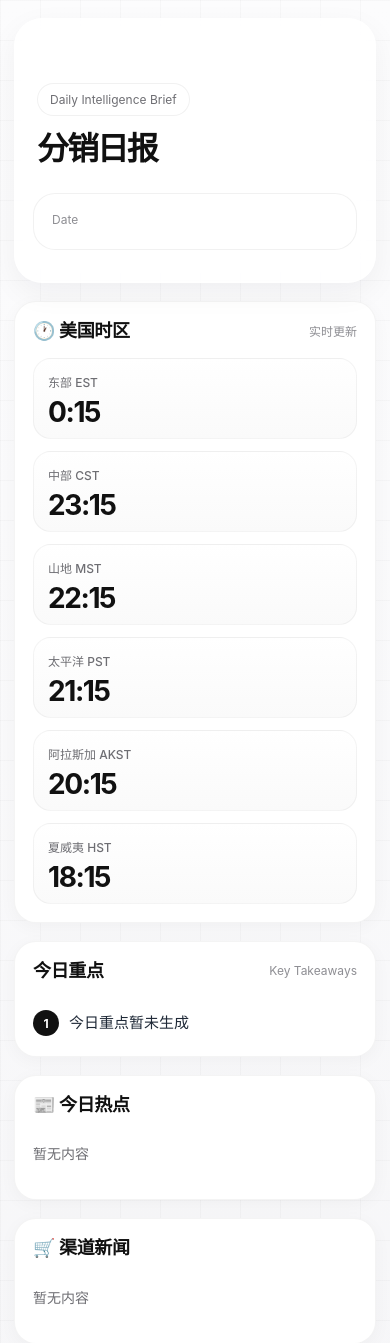
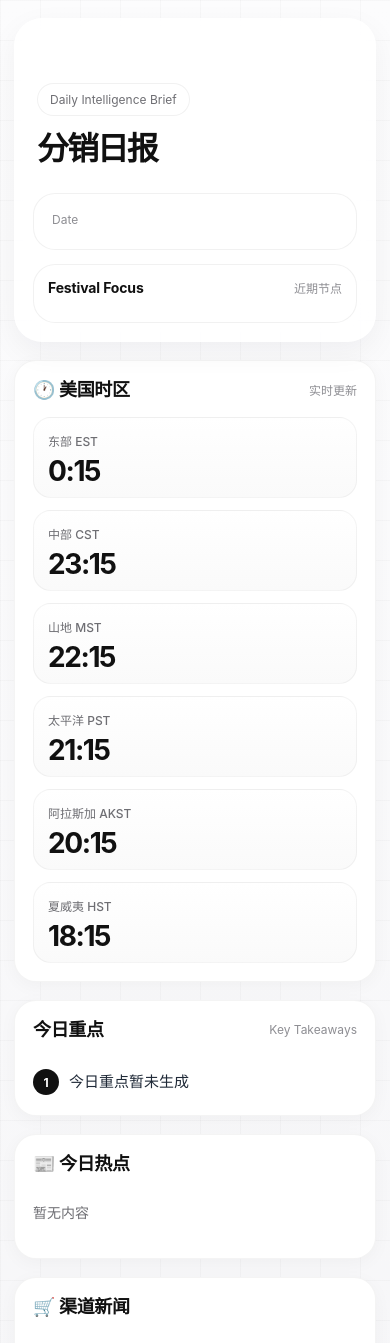
Before and after one commit to iven649/daily-report, a Python web app: template templates/index.html.j2 in a window 390 px wide. Shown: the top 1343 px of the page. Run offline with Jinja, Linux system fonts and the light colour scheme; the template is opened without the code that fills it, so the values that code supplies are empty.

Commit message:
Update index.html.j2

```diff
--- a/templates/index.html.j2
+++ b/templates/index.html.j2
@@ -7,7 +7,6 @@
   <style>
     :root {
       --bg: #f5f5f7;
-      --bg-soft: #fafafb;
       --card: rgba(255, 255, 255, 0.86);
       --card-solid: #ffffff;
       --text: #111111;
@@ -24,7 +23,6 @@
       --radius-sm: 12px;
       --link: #171717;
       --link-hover: #4b5563;
-      --accent: #111111;
       --tag-bg: #f3f4f6;
       --tag-text: #4b5563;
     }
@@ -139,29 +137,107 @@
       letter-spacing: -0.04em;
     }
 
-    .festival-list {
-      display: flex;
-      flex-wrap: wrap;
-      gap: 12px;
+    .festival-panel {
+      background: rgba(255,255,255,0.74);
+      border: 1px solid rgba(17,17,17,0.06);
+      border-radius: var(--radius-xl);
+      padding: 16px;
     }
 
-    .festival-pill {
-      display: inline-flex;
+    .festival-panel-head {
+      display: flex;
       align-items: center;
-      gap: 8px;
-      padding: 12px 14px;
-      border-radius: 999px;
-      background: #111111;
-      color: #ffffff;
-      font-size: 14px;
-      font-weight: 600;
-      box-shadow: 0 8px 18px rgba(17,17,17,0.12);
-      transition: transform 0.16s ease, opacity 0.16s ease;
+      justify-content: space-between;
+      margin-bottom: 12px;
     }
 
-    .festival-pill:hover {
+    .festival-panel-title {
+      font-size: 14px;
+      font-weight: 700;
+      letter-spacing: -0.01em;
+    }
+
+    .festival-panel-sub {
+      font-size: 12px;
+      color: var(--muted-2);
+    }
+
+    .festival-focus-list {
+      display: flex;
+      flex-direction: column;
+      gap: 10px;
+    }
+
+    .festival-focus-item {
+      display: flex;
+      align-items: center;
+      justify-content: space-between;
+      gap: 12px;
+      padding: 12px 12px;
+      border-radius: 16px;
+      background: linear-gradient(180deg, #ffffff 0%, #fafafa 100%);
+      border: 1px solid var(--line-soft);
+      transition: transform 0.15s ease, box-shadow 0.15s ease, border-color 0.15s ease;
+    }
+
+    .festival-focus-item:hover {
       transform: translateY(-1px);
-      opacity: 0.95;
+      box-shadow: 0 12px 24px rgba(15, 23, 42, 0.05);
+      border-color: rgba(17,17,17,0.08);
+    }
+
+    .festival-focus-left {
+      display: flex;
+      align-items: center;
+      gap: 12px;
+      min-width: 0;
+    }
+
+    .festival-focus-icon {
+      width: 42px;
+      height: 42px;
+      border-radius: 14px;
+      display: flex;
+      align-items: center;
+      justify-content: center;
+      background: #f7f7f8;
+      border: 1px solid var(--line-soft);
+      font-size: 20px;
+      flex-shrink: 0;
+    }
+
+    .festival-focus-meta {
+      min-width: 0;
+    }
+
+    .festival-focus-name {
+      font-size: 14px;
+      font-weight: 700;
+      line-height: 1.3;
+      margin-bottom: 3px;
+    }
+
+    .festival-focus-type {
+      font-size: 12px;
+      color: var(--muted);
+    }
+
+    .festival-focus-right {
+      text-align: right;
+      flex-shrink: 0;
+    }
+
+    .festival-focus-count {
+      font-size: 24px;
+      line-height: 1;
+      font-weight: 720;
+      letter-spacing: -0.04em;
+    }
+
+    .festival-focus-unit {
+      font-size: 12px;
+      color: var(--muted);
+      margin-top: 4px;
     }
 
     .dashboard-row {
@@ -503,12 +579,16 @@
         grid-template-columns: 1fr;
       }
 
-      .festival-list {
-        gap: 10px;
+      .festival-panel {
+        padding: 14px;
       }
 
-      .festival-pill {
-        font-size: 13px;
+      .festival-focus-item {
+        padding: 11px 11px;
+      }
+
+      .festival-focus-count {
+        font-size: 22px;
       }
 
       .news-title {
@@ -529,7 +609,6 @@
 <body>
   <div class="page">
 
-    <!-- 顶部 -->
     <div class="glass hero">
       <div class="hero-main">
         <div class="eyebrow">
@@ -544,18 +623,42 @@
           <div class="date-value">{{ date }}</div>
         </div>
 
-        <div class="festival-list">
-          {% for f in festival_cards %}
-          <a class="festival-pill" href="{{ f.slug }}.html">
-            <span>{{ f.icon }}</span>
-            <span>{{ f.name }} {{ f.countdown }}天</span>
-          </a>
-          {% endfor %}
+        <div class="festival-panel">
+          <div class="festival-panel-head">
+            <div class="festival-panel-title">Festival Focus</div>
+            <div class="festival-panel-sub">近期节点</div>
+          </div>
+
+          <div class="festival-focus-list">
+            {% for f in festival_cards %}
+            <a class="festival-focus-item" href="{{ f.slug }}.html">
+              <div class="festival-focus-left">
+                <div class="festival-focus-icon">{{ f.icon }}</div>
+                <div class="festival-focus-meta">
+                  <div class="festival-focus-name">{{ f.name }}</div>
+                  <div class="festival-focus-type">
+                    {% if f.market == "CN" %}
+                      中国节点
+                    {% elif f.market == "US" %}
+                      美国节点
+                    {% else %}
+                      营销节点
+                    {% endif %}
+                  </div>
+                </div>
+              </div>
+
+              <div class="festival-focus-right">
+                <div class="festival-focus-count">{{ f.countdown }}</div>
+                <div class="festival-focus-unit">天</div>
+              </div>
+            </a>
+            {% endfor %}
+          </div>
         </div>
       </div>
     </div>
 
-    <!-- 顶部辅助区 -->
     <div class="dashboard-row">
       <div class="section-card timezone-card">
         <div class="section-head">
@@ -615,7 +718,6 @@
       </div>
     </div>
 
-    <!-- 新闻 -->
     <div class="news-grid">
       <div class="section-card news-card">
         <div class="section-head">
@@ -680,7 +782,6 @@
       </div>
     </div>
 
-    <!-- 新品速递 -->
     <div class="section-card products-card">
       <div class="section-head">
         <h2 class="section-title">🚀 新品速递</h2>
@@ -724,7 +825,6 @@
       </div>
     </div>
 
-    <!-- 反馈 -->
     <div class="section-card feedback-card">
       <div class="feedback-inner">
         <div>
```
